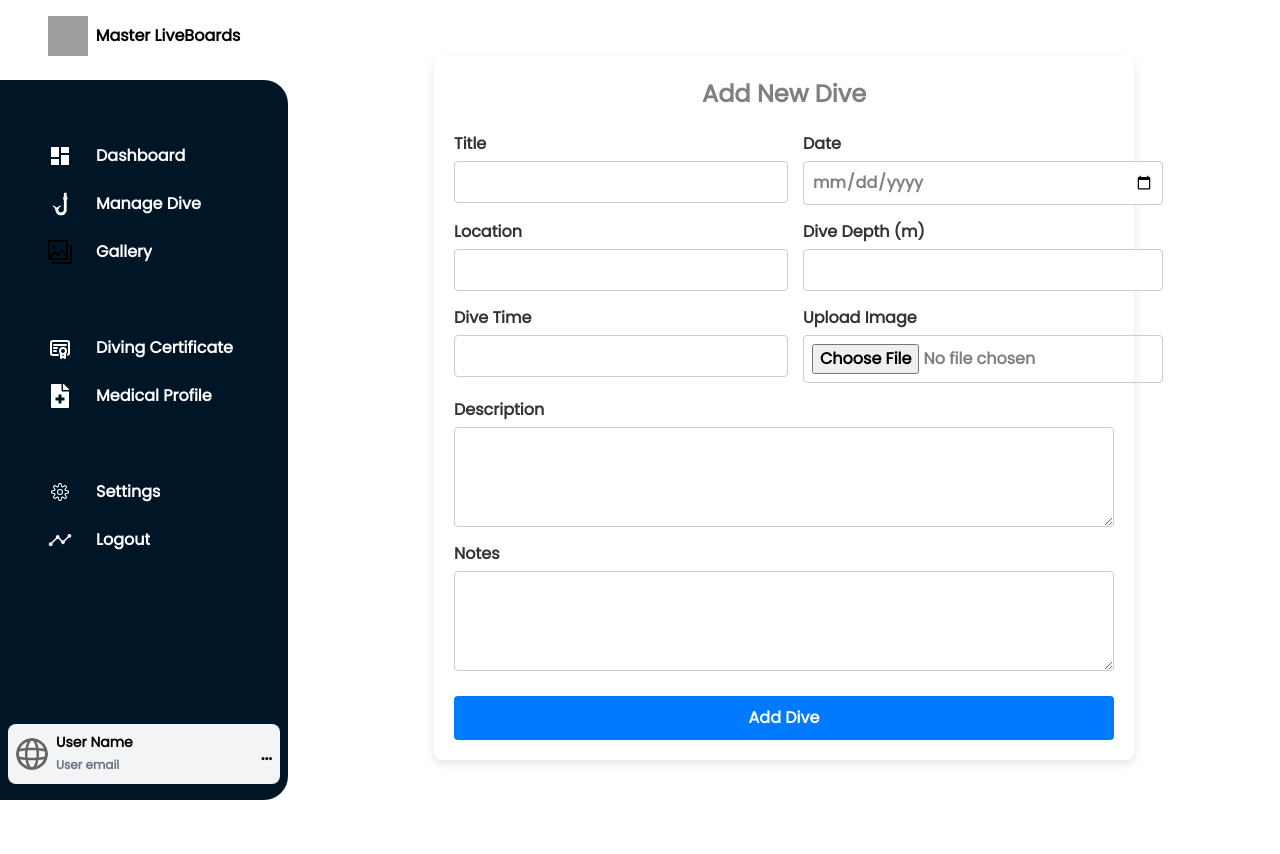
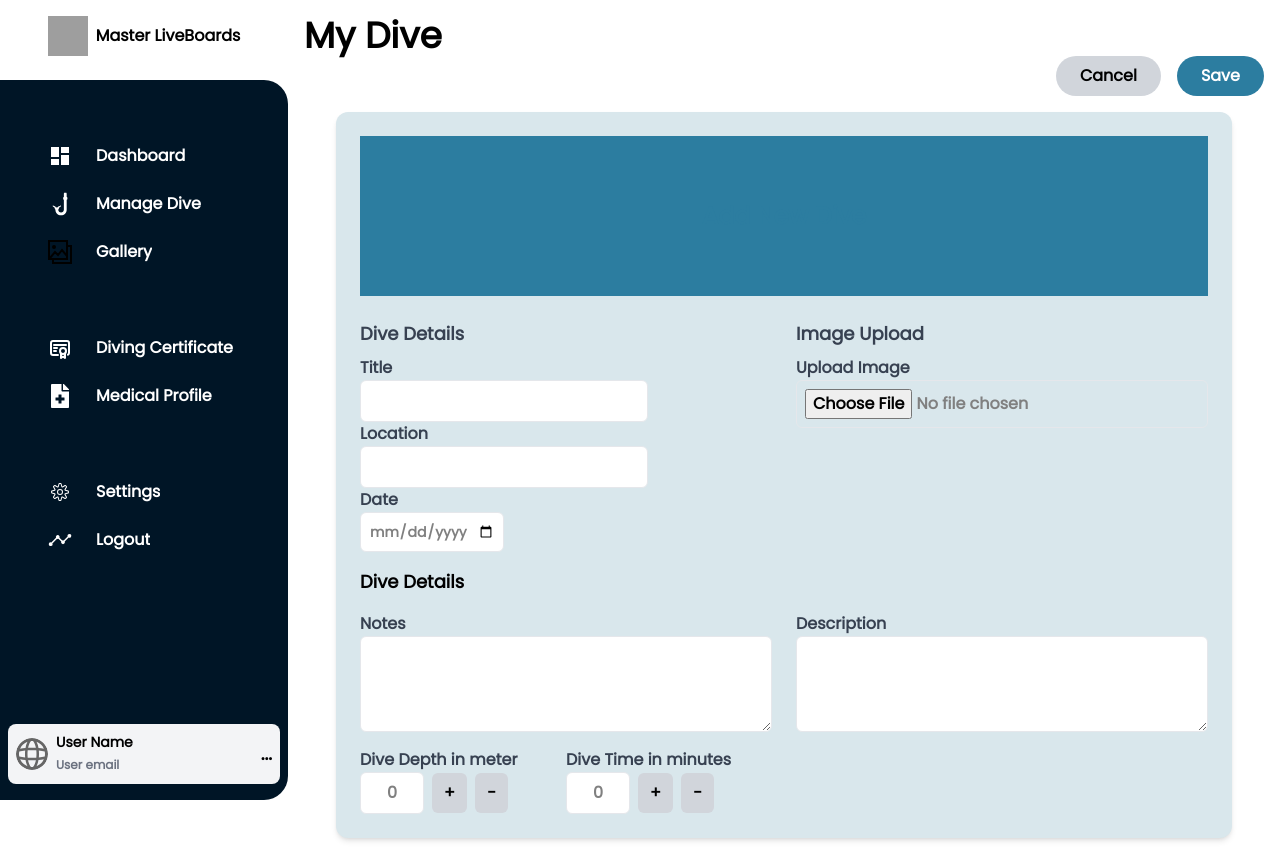
Before and after one commit to roserossssss/dive-site, a Next.js app in the folder diver-application/: page /dashboard/DiveManagement/add in a window 1280 px wide. Before the commit the page ends 816 px from the top, so only its background shows below. Built offline with nearby package versions, Linux system fonts and the light colour scheme; grey boxes are pictures that could not be loaded.

Commit message:
update dive/add/sidebar
Updated Ui for dive management

Dive-[add]
Dive-[Edit]
In-progress

External fixes:
         sidebar

```diff
--- a/diver-application/app/dashboard/DiveManagement/add/page.tsx
+++ b/diver-application/app/dashboard/DiveManagement/add/page.tsx
@@ -1,58 +1,158 @@
-import styles from "@/app/ui/dashboard/divemanagementpage/addDive/addDive.module.css";
+"use client";
+import { useState } from "react";
+
+export default function AddDive() {
+    const [imagePreview, setImagePreview] = useState<string | null>(null);
 
 
-export default async function AddDive() {
+    //for the up and down buttons
+    const [depth, setDepth] = useState(0);
+    const [time, setTime] = useState(0);
+
+    const handleImageChange = (event: React.ChangeEvent<HTMLInputElement>) => {
+        const file = event.target.files?.[0];
+        if (file) {
+            const reader = new FileReader();
+            reader.onloadend = () => {
+                setImagePreview(reader.result as string);
+            };
+            reader.readAsDataURL(file);
+        }
+    };
+
+    return (
+        <>
+        <h1 className="text-black text-4xl ">My Dive</h1>
+            {/* Top Buttons */}
+            <div className="flex justify-end space-x-4 mb-4">
+                <button className="bg-gray-300 text-black font-bold py-2 px-6 rounded-3xl hover:bg-gray-400 transition">Cancel</button>
+                <button className="bg-[#2C7DA0] text-white font-bold py-2 px-6 rounded-3xl hover:bg-opacity-80 transition">Save</button>
+            </div>
+
+            {/* Form Container */}
+            <div className="max-w-4xl mx-auto p-6 bg-[#D9E7EC] shadow-md rounded-xl">
+                <h1 className="text-2xl font-bold text-center bg-[#2C7DA0] text-[#2C7DA0] p-16 mb-6">Add New Dive</h1>
+                <form action="/api/add-dive" method="POST" encType="multipart/form-data" className="space-y-4">
+                    <div className="grid grid-cols-1 md:grid-cols-2 gap-6">
+
+                        {/* Dive Details */}
+                        <div>
+                            <h2 className="text-lg font-semibold text-gray-700 mb-2">Dive Details</h2>
+                            <div className="flex flex-col">
+                                <label className="text-gray-700 font-semibold">Title</label>
+                                <input type="text" name="title" required className="border p-2 rounded-md w-72" />
+                            </div>
+
+                            <div className="flex flex-col">
+                                <label className="text-gray-700 font-semibold">Location</label>
+                                <input type="text" name="location" required className="border p-2 rounded-md w-72" />
+                            </div>
+
+                            <div className="flex flex-col">
+                                <label className="text-gray-700 font-semibold">Date</label>
+                                <input type="date" name="date" required className="border text-sm p-2 w-36 rounded-md" />
+                            </div>
+
+
+                        </div>
+
+                        {/* Image Upload */}
+                        <div>
+                            <h2 className="text-lg font-semibold text-gray-700 mb-2">Image Upload</h2>
+                            <div className="flex flex-col">
+                                <label className="text-gray-700 font-semibold">Upload Image</label>
+                                <input
+                                    type="file"
+                                    name="image"
+                                    accept="image/*"
+                                    className="border p-2 rounded-md"
+                                    onChange={handleImageChange}
+                                />
+                                {imagePreview && (
+                                    <img src={imagePreview} alt="Preview" className="mt-4 rounded-md shadow-md max-h-40 object-cover" />
+                                )}
+                            </div>
+                        </div>
+                    </div>
+
+                    <h1 className="text-black text-lg">Dive Details</h1>
+                    <div className="grid grid-cols-1 md:grid-cols-2 gap-6">
+                        <div>
+
+                            <div className="flex flex-col">
+                                <label className="text-gray-700 font-semibold">Notes</label>
+                                <textarea name="notes" className="border p-2 rounded-md h-24"></textarea>
+                            </div>
+
+
+                          <div className="grid grid-cols-2 mt-4">
+
+                          <div className="flex flex-col">
+                <label className="text-gray-700 font-semibold">Dive Depth in meter</label>
+                <div className="flex items-center space-x-2">
+
+                    <input
+                        type="text"
+                        value={depth}
+                        readOnly
+                        className="w-16 text-center border p-2 rounded-md"
+                    />
+                    <button
+                        type="button"
+                        className="bg-gray-300 text-black font-bold px-3 py-2 rounded-md hover:bg-gray-400 transition"
+                        onClick={() => setDepth((prev) => prev + 1)}
+                    >
+                        +
+                    </button>
+                    <button
+                        type="button"
+                        className="bg-gray-300 text-black font-bold px-3 py-2 rounded-md hover:bg-gray-400 transition"
+                        onClick={() => setDepth((prev) => Math.max(0, prev - 1))}
+                    >
+                        −
+                    </button>
+                </div>
+            </div>
+
+            <div className="flex flex-col">
+                <label className="text-gray-700 font-semibold">Dive Time in minutes</label>
+                <div className="flex items-center space-x-2">
+
+                    <input
+                        type="text"
+                        value={time}
+                        readOnly
+                        className="w-16 text-center border p-2 rounded-md"
+                    />
+                    <button
+                        type="button"
+                        className="bg-gray-300 text-black font-bold px-3 py-2 rounded-md hover:bg-gray-400 transition"
+                        onClick={() => setTime((prev) => prev + 1)}
+                    >
+                        +
+                    </button>
+                    <button
+                        type="button"
+                        className="bg-gray-300 text-black font-bold px-3 py-2 rounded-md hover:bg-gray-400 transition"
+                        onClick={() => setTime((prev) => Math.max(0, prev - 1))}
+                    >
+                        −
+                    </button>
+                </div>
+            </div>
+                          </div>
+
+                        </div>
 
 
 
-    return (
-        <div className={styles.container}>
-            <h1 className={styles.title}>Add New Dive</h1>
-            <form action="/api/add-dive" method="POST" encType="multipart/form-data" className={styles.form}>
-                <div className={styles.grid}>
-                    <div className={styles.inputGroup}>
-                        <label>Title</label>
-                        <input type="text" name="title" required />
+                        <div className="flex flex-col">
+                            <label className="text-gray-700 font-semibold">Description</label>
+                            <textarea name="description" required className="border p-2 rounded-md h-24"></textarea>
+                        </div>
                     </div>
-
-                    <div className={styles.inputGroup}>
-                        <label>Date</label>
-                        <input type="date" name="date" required />
-                    </div>
-
-                    <div className={styles.inputGroup}>
-                        <label>Location</label>
-                        <input type="text" name="location" required />
-                    </div>
-
-                    <div className={styles.inputGroup}>
-                        <label>Dive Depth (m)</label>
-                        <input type="number" name="depth" required />
-                    </div>
-
-                    <div className={styles.inputGroup}>
-                        <label>Dive Time</label>
-                        <input type="text" name="time" required />
-                    </div>
-
-                    <div className={styles.inputGroup}>
-                        <label>Upload Image</label>
-                        <input type="file" name="image" accept="image/*" />
-                    </div>
-                </div>
-
-                <div className={styles.textAreaGroup}>
-                    <label>Description</label>
-                    <textarea name="description" required />
-                </div>
-
-                <div className={styles.textAreaGroup}>
-                    <label>Notes</label>
-                    <textarea name="notes" />
-                </div>
-
-                <button type="submit" className={styles.submitBtn}>Add Dive</button>
-            </form>
-        </div>
+                </form>
+            </div>
+        </>
     );
 }
--- a/diver-application/app/dashboard/DiveManagement/page.tsx
+++ b/diver-application/app/dashboard/DiveManagement/page.tsx
@@ -1,7 +1,15 @@
-import styles from "@/app/ui/dashboard/divemanagementpage/divemanagement.module.css";
+"use client";
+
+import { useState } from "react";
 import Link from "next/link";
 
-export default async function DiveManagement() {
+export default function DiveManagement() {
+    const [searchTerm, setSearchTerm] = useState("");
+    const [sortBy, setSortBy] = useState("");
+    const [filterByLocation, setFilterByLocation] = useState("");
+    const [dropdownIndex, setDropdownIndex] = useState(null); // For "..." dropdown
+
+
     const diveData = [
         {
             title: "Coral Reef Exploration",
@@ -10,7 +18,7 @@ export default async function DiveManagement() {
             date: "2024-02-25",
             location: "Great Barrier Reef",
             depth: 30,
-            time: "45 min",
+            time: 50,
             image: "/sample-dive1.jpg",
         },
         {
@@ -20,7 +28,7 @@ export default async function DiveManagement() {
             date: "2024-02-20",
             location: "Truk Lagoon",
             depth: 40,
-            time: "50 min",
+            time: 50,
             image: "/sample-dive2.jpg",
         },
         {
@@ -28,51 +36,146 @@ export default async function DiveManagement() {
             description: "Investigating a cave under WATER?",
             notes: "Exciting",
             date: "2024-03-02",
-            location: "Pacific ocean",
+            location: "Pacific Ocean",
             depth: 4,
-            time: "50 min",
+            time: 50,
             image: "/sample-dive2.jpg",
         },
     ];
 
+    // Filterings
+    const filteredDives = diveData
+        .filter((dive) =>
+            dive.title.toLowerCase().includes(searchTerm.toLowerCase())
+        )
+        .filter((dive) =>
+            filterByLocation ? dive.location === filterByLocation : true
+        )
+        .sort((a, b) => {
+            if (sortBy === "date") return  - new Date(b.date);
+            if (sortBy === "depth") return b.depth - a.depth;
+            if (sortBy === "time") return b.time - a.time;
+            return 0;
+        });
+
     return (
         <div className="bg-white p-4">
-            <h1 className="text-black text-center text-2xl md:text-3xl font-semibold mb-4">Dive Management</h1>
+            <h1 className="text-black text-3xl font-semibold mb-4">
+                Dive Management
+            </h1>
 
-            <div className="flex justify-center">
+            <div className="grid grid-cols-1 md:grid-cols-2 gap-4 mb-4">
+
+    <div>
         <Link href="/dashboard/DiveManagement/add">
-                    <button className="bg-blue-500 text-white px-4 py-2 rounded-lg shadow-md hover:bg-blue-600 transition">
-                        + New Dive
+            <button className="bg-[#001526] text-white p-1 text-sm w-32 border-black rounded-2xl shadow-md hover:bg-blue-600 transition">
+                + Add Dive
             </button>
         </Link>
     </div>
 
-            <div className="grid grid-cols-1 md:grid-cols-2 lg:grid-cols-3 gap-4 mt-6">
-                {diveData.map((dive, index) => (
-                    <div key={index} className="bg-gray-100 p-4 rounded-lg shadow-md">
-                        <img src={dive.image} alt="Dive" className="w-full h-40 object-cover rounded-md mb-3" />
-                        <h2 className="text-lg font-semibold">{dive.title}</h2>
-                        <p className="text-sm text-gray-700">{dive.description}</p>
-                        <p className="text-xs text-gray-500 mt-1">{dive.notes}</p>
 
-                        <div className="flex justify-between text-sm text-gray-600 mt-2">
-                            <span>{dive.date}</span>
-                            <span>{dive.location}</span>
+    <div className="flex flex-wrap justify-end gap-2">
+        <input
+            type="text"
+            placeholder="Search"
+            className="p-1 w-56 rounded-lg text-sm text-black"
+            value={searchTerm}
+            onChange={(e) => setSearchTerm(e.target.value)}
+        />
+
+        <select
+            className="p-1 border rounded-lg text-sm bg-[#001526] text-white"
+            onChange={(e) => setSortBy(e.target.value)}
+        >
+            <option value="">Sort By</option>
+            <option value="date">Date</option>
+            <option value="depth">Depth</option>
+            <option value="time">Time</option>
+        </select>
+
+        <select
+            className="p-1 border rounded-lg text-sm bg-[#001526] text-white"
+            onChange={(e) => setFilterByLocation(e.target.value)}
+        >
+            <option value="">Filter by Location</option>
+            {Array.from(new Set(diveData.map((d) => d.location))).map((loc) => (
+                <option key={loc} value={loc}>
+                    {loc}
+                </option>
+            ))}
+        </select>
+    </div>
 </div>
 
-                        <div className="flex justify-between items-center text-sm text-gray-700 mt-2">
-                            <span>{dive.depth}m</span>
-                            <span>{dive.time}</span>
+
+            {/* Dive List */}
+<div className="">
+    {filteredDives.map((dive, index) => (
+        <div key={index} className="bg-[#2C7DA0] p-4 rounded-xl shadow-md mb-8">
+            <div className="grid grid-cols-2">
+                <img
+                    src={dive.image}
+                    alt="Dive"
+                    className="w-full h-40 object-cover rounded-md"
+                />
+
+                <div className="relative flex flex-col justify-between">
+
+                    <div className="flex justify-between items-center">
+                        <h2 className="font-extrabold text-2xl text-white">
+                            {dive.title}
+                        </h2>
+
+
+                        <div className="relative">
+                            <button
+                                onClick={() =>
+                                    setDropdownIndex(dropdownIndex === index ? null : index)
+                                }
+                                className="text-2xl font-bold cursor-pointer text-white"
+                            >
+                                ...
+                            </button>
+
+                            {dropdownIndex === index && (
+                                <div className="absolute right-0 bg-[#D9E7EC] text-black shadow-md rounded-3xl p-2 mt-2">
+                                <Link href="/dashboard/DiveManagement/${dive.id}">
+                                <button className="block px-4 py-1 hover:bg-[#2C7DA0] hover:bg-opacity-100 hover:rounded-3xl w-full ">
+                                        Edit
+                                    </button>
+                                </Link>
+                                    <button className="block px-4 py-1 hover:bg-[#2C7DA0] hover:bg-opacity-100 hover:rounded-3xl w-full">
+                                        Delete
+                                    </button>
+                                </div>
+                            )}
+                        </div>
                     </div>
 
-                        <Link href="/dashboard/DiveManagement/test">
-                            <button className="mt-3 bg-green-500 text-white px-3 py-1 rounded-lg hover:bg-green-600 transition text-sm w-full">
-                                Update
-                            </button>
-                        </Link>
+                    <p className="text-lg text-white mt-1">{dive.location}</p>
+                    <p className="text-lg text-white">{dive.date}</p>
+
+                    <div className="text-xs text-white mt-2">
+                        <p>{dive.description}</p>
+                        <p>{dive.notes}</p>
+                    </div>
+
+                    <div className="flex justify-center gap-4 items-center font-bold text-4xl text-white mt-2">
+                        <span>{dive.depth}M</span>
+                        <span>{dive.time}Min</span>
+                    </div>
+
+                    <div className="flex justify-center gap-4 items-center font-bold text-xs text-white">
+                        <span>Dive Depth</span>
+                        <span>Dive Time</span>
+                    </div>
+                </div>
+            </div>
         </div>
     ))}
 </div>
+
         </div>
     );
 }
```
Also changed, not shown: diver-application/app/ui/dashboard/sidebar/sidebar.tsx (+5 -28 lines). Lines whose indentation alone changed are shown as unchanged.
